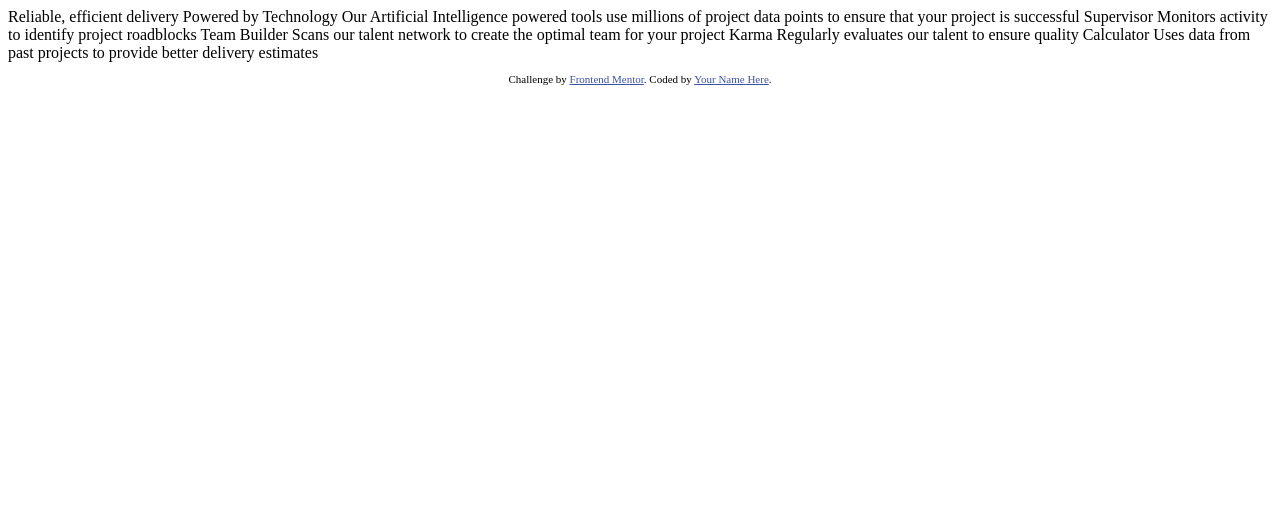
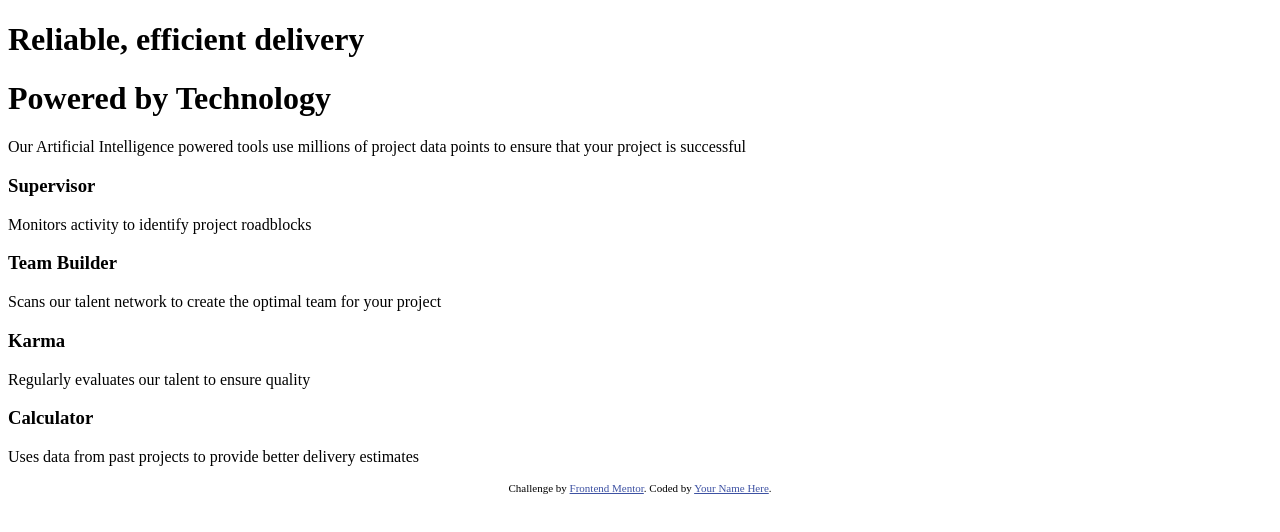
Before and after one commit to NateBennett9/Four-Card-Feature, a plain HTML site: page four-card-feature-section-master/index.html in a window 1280 px wide. Drawn offline with Linux system fonts and the light colour scheme.

Commit message:
updated skeleton

```diff
--- a/four-card-feature-section-master/index.html
+++ b/four-card-feature-section-master/index.html
@@ -1,44 +1,70 @@
 <!DOCTYPE html>
 <html lang="en">
   <head>
-  <meta charset="UTF-8">
-  <meta name="viewport" content="width=device-width, initial-scale=1.0"> <!-- displays site properly based on user's device -->
+    <meta charset="UTF-8" />
+    <meta name="viewport" content="width=device-width, initial-scale=1.0" />
+    <!-- displays site properly based on user's device -->
 
-  <link rel="icon" type="image/png" sizes="32x32" href="./images/favicon-32x32.png">
+    <link
+      rel="icon"
+      type="image/png"
+      sizes="32x32"
+      href="./images/favicon-32x32.png"
+    />
 
     <title>Frontend Mentor | Four card feature section</title>
 
     <!-- Feel free to remove these styles or customise in your own stylesheet 👍 -->
     <style>
-    .attribution { font-size: 11px; text-align: center; }
-    .attribution a { color: hsl(228, 45%, 44%); }
+      .attribution {
+        font-size: 11px;
+        text-align: center;
+      }
+
+      .attribution a {
+        color: hsl(228, 45%, 44%);
+      }
     </style>
   </head>
+
   <body>
+    <header>
+      <h1>Reliable, efficient delivery</h1>
+      <h1>Powered by Technology</h1>
 
-  Reliable, efficient delivery
-  Powered by Technology
+      <p>
+        Our Artificial Intelligence powered tools use millions of project data
+        points to ensure that your project is successful
+      </p>
+    </header>
 
-  Our Artificial Intelligence powered tools use millions of project data points
-  to ensure that your project is successful
-
-  Supervisor
-  Monitors activity to identify project roadblocks
-
-  Team Builder
+    <div class="container">
+      <div class="box">
+        <h3>Supervisor</h3>
+        <p>Monitors activity to identify project roadblocks</p>
+      </div>
+      <div class="box">
+        <h3>Team Builder</h3>
+        <p>
           Scans our talent network to create the optimal team for your project
-
-  Karma
-  Regularly evaluates our talent to ensure quality
-
-  Calculator
-  Uses data from past projects to provide better delivery estimates
-
+        </p>
+      </div>
+      <div class="box">
+        <h3>Karma</h3>
+        <p>Regularly evaluates our talent to ensure quality</p>
+      </div>
+      <div class="box">
+        <h3>Calculator</h3>
+        <p>Uses data from past projects to provide better delivery estimates</p>
+      </div>
+    </div>
 
     <footer>
       <p class="attribution">
-      Challenge by <a href="https://www.frontendmentor.io?ref=challenge" target="_blank">Frontend Mentor</a>.
-      Coded by <a href="#">Your Name Here</a>.
+        Challenge by
+        <a href="https://www.frontendmentor.io?ref=challenge" target="_blank"
+          >Frontend Mentor</a
+        >. Coded by <a href="#">Your Name Here</a>.
       </p>
     </footer>
   </body>
```
Lines whose indentation alone changed are shown as unchanged.
